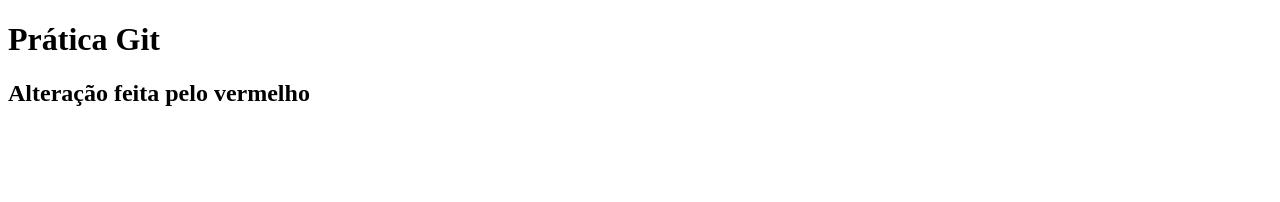
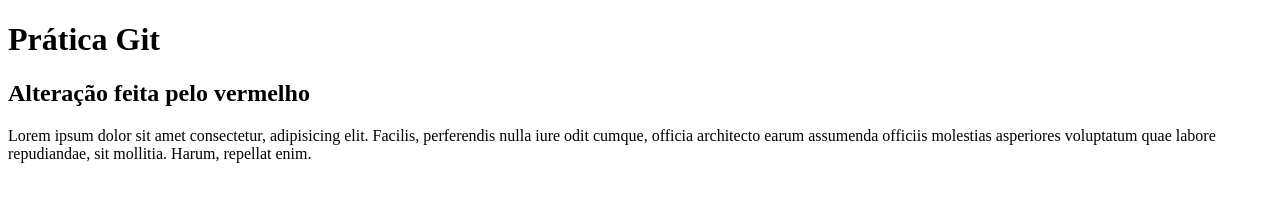
Before and after one commit to gabigala/PraticaGit, a plain HTML site: page index.html in a window 1280 px wide. Drawn offline with Linux system fonts and the light colour scheme.

Commit message:
articles adicionados

```diff
--- a/index.html
+++ b/index.html
@@ -10,6 +10,11 @@
     <h1>Prática Git</h1>
     <main>
         <h2>Alteração feita pelo vermelho</h2>
+        <section>
+            <article>
+                Lorem ipsum dolor sit amet consectetur, adipisicing elit. Facilis, perferendis nulla iure odit cumque, officia architecto earum assumenda officiis molestias asperiores voluptatum quae labore repudiandae, sit mollitia. Harum, repellat enim.
+            </article>
+        </section>
     </main>
 </body>
 </html>
```
